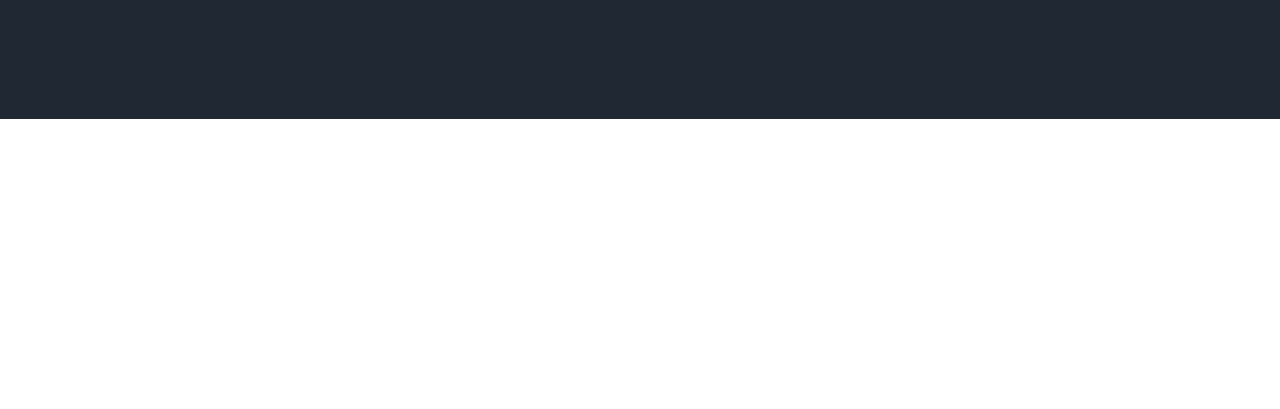
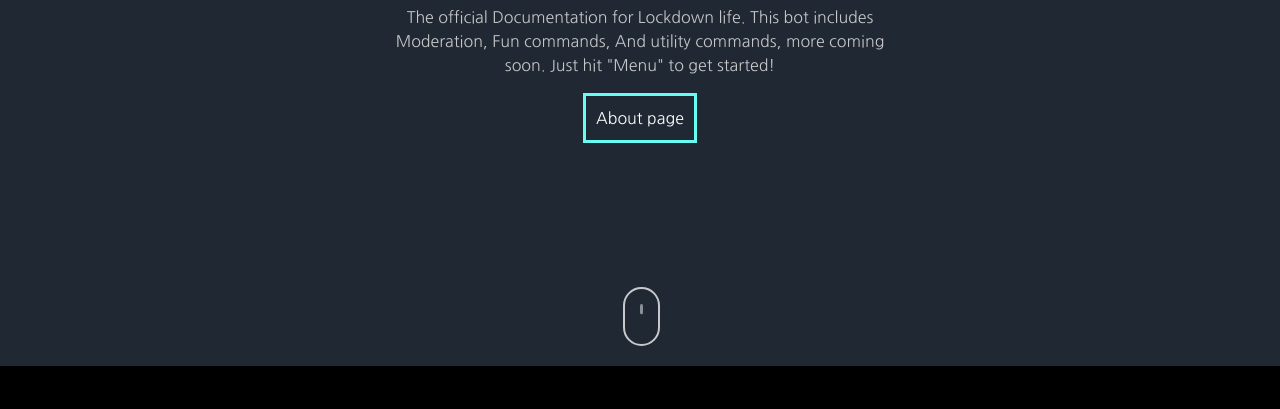
Before and after one commit to pogrammar/Lockdown-life, a plain HTML site: page docs/main.html in a window 1280 px wide. Shown: the part 391-800 px from the top of the page. Drawn offline with nearby package versions, Linux system fonts and the light colour scheme.

Commit message:
Documentation development

```diff
--- a/docs/css/main.css
+++ b/docs/css/main.css
@@ -16,6 +16,7 @@ body {
 
 #site-header {
     position: relative;
+    padding-top: 150px;
     font-family: 'Nanum Gothic', sans-serif;
     color: #66FCF1;
     font-size: 150px;
@@ -26,12 +27,11 @@ body {
 
     font-family: 'Nanum Gothic', sans-serif;
     text-align: center;
-    top: 40vh;
     border: 0;
     padding-left: 30%;
     padding-right: 30%;
     color: #C5C6C7;
-    position: absolute;
+    position: relative;
 
 
 }
@@ -43,3 +43,69 @@ body {
     height: 40px;
     width: 30px;
 }
+
+#site-header-about-button {
+    padding: 10px 10px 10px 10px;
+    font-family: 'Nanum Gothic', sans-serif;
+    border-style: solid;
+    border-color: #66FCF1;
+    color: white;
+    -webkit-appearance: button;
+    -moz-appearance: button;
+    appearance: button;
+    transition: 1s;
+
+}
+
+#site-header-about-button:hover {
+    text-decoration: none;
+    opacity: 2;
+    transition: 1s;
+    border-color: white;
+    color: #66FCF1;
+    box-shadow: 5px 10px;
+
+}
+
+body,html  {
+    background-color: #000;
+    width: 100%;
+    min-height: 100%;
+    padding: 0;
+    margin: 0;
+  }
+  .scroll-downs {
+    position: relative;
+    top: 0;
+    right: 0;
+    bottom: 0;
+    left: 0;
+    margin: auto;
+
+    width :34px;
+    height: 55px;
+  }
+  .mousey {
+    width: 3px;
+    padding: 10px 15px;
+    height: 35px;
+    border: 2px solid #fff;
+    border-radius: 25px;
+    opacity: 0.75;
+    box-sizing: content-box;
+  }
+  .scroller {
+    width: 3px;
+    height: 10px;
+    border-radius: 25%;
+    background-color: #fff;
+    animation-name: scroll;
+    animation-duration: 2.2s;
+    animation-timing-function: cubic-bezier(.15,.41,.69,.94);
+    animation-iteration-count: infinite;
+  }
+  @keyframes scroll {
+    0% { opacity: 0; }
+    10% { transform: translateY(0); opacity: 1; }
+    100% { transform: translateY(15px); opacity: 0;}
+  }
--- a/docs/main.html
+++ b/docs/main.html
@@ -30,16 +30,16 @@
         <div class="collapse navbar-collapse" id="navbarNav">
           <ul class="navbar-nav ml-auto">
             <li class="nav-item">
-              <a class="nav-link" href="./index.html">Home</a>
+              <a class="nav-link" href="./main.html">Home</a>
             </li>
             <li class="nav-item">
-              <a class="nav-link" href="#">About</a>
+              <a class="nav-link" href="./about.html">About</a>
             </li>
             <li class="nav-item">
-              <a class="nav-link" href="#">Services</a>
+              <a class="nav-link" href="./services.html">Services</a>
             </li>
             <li class="nav-item">
-              <a class="nav-link" href="#">Contact</a>
+              <a class="nav-link" href="./contact.html">Contact</a>
             </li>
           </ul>
         </div>
@@ -55,9 +55,26 @@
           Moderation, Fun commands, And utility commands, more coming soon. Just
           hit "Menu" to get started!
         </p>
+
+        <a href="./about.html" id="site-header-about-button">About page</a>
       </center>
-      <br /><br /><br /><br /><br /><br /><br /><br /><br /><br /><br />
+      <br /><br /><br /><br /><br /><br />
+
+      <div class="scroll-downs">
+        <div class="mousey">
+          <div class="scroller"></div>
+        </div>
+      </div>
+      <br />
     </div>
+
+
+
+
+
+
+
+
 
     <script
       src="https://code.jquery.com/jquery-3.3.1.slim.min.js"
```
